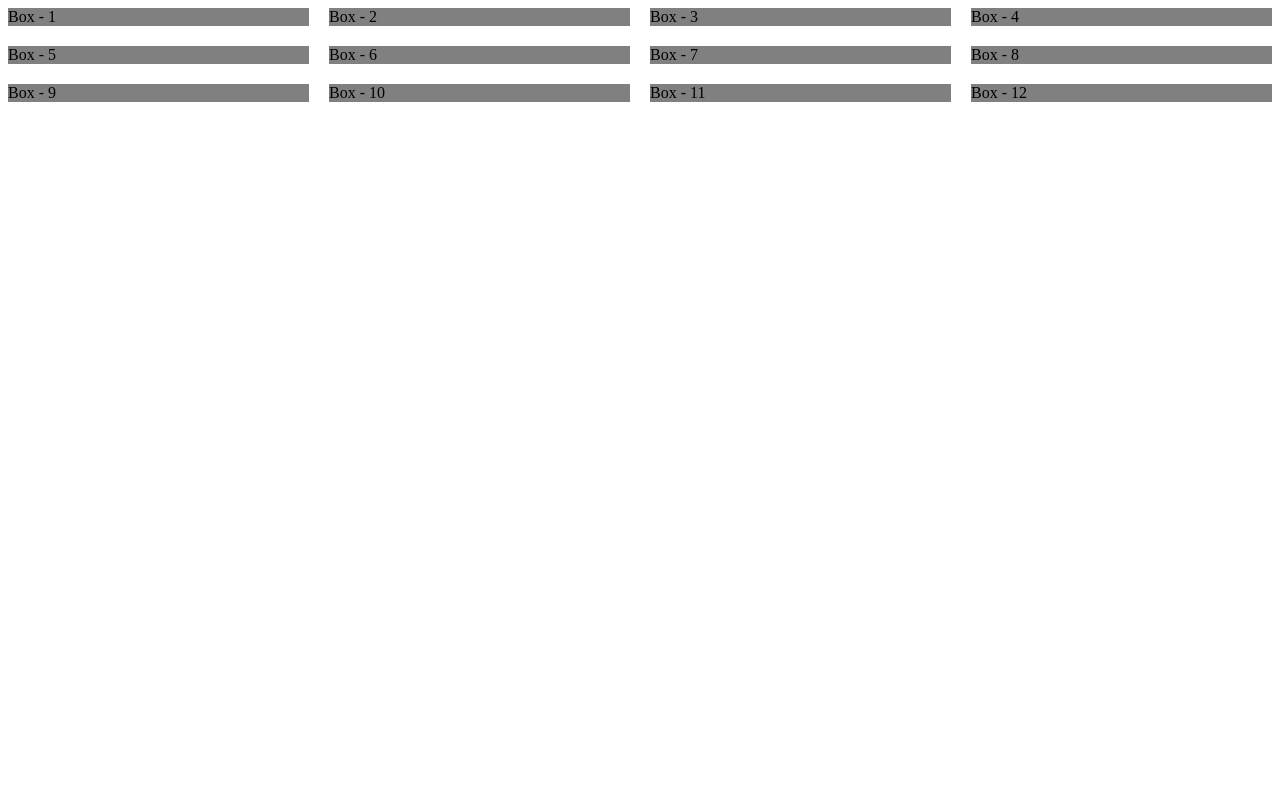
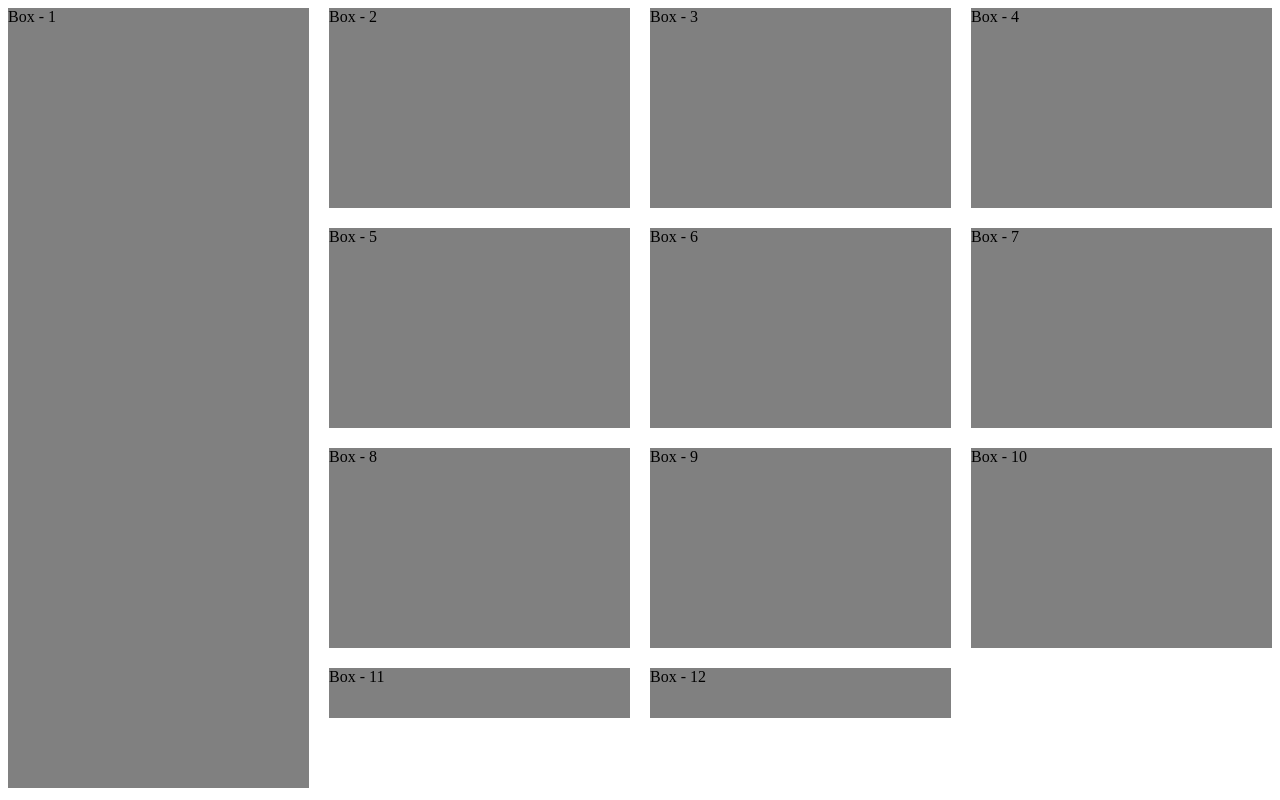
Before and after one commit to Sajjatul21/Programming-Hero-Html-CSS, a plain HTML site: page 2 Milestone-Responsive Web Layout/9 more responsive design with CSS flex, media query/9-3 Responsive Flex and CSS grid span/grid.html in a window 1280 px wide. Drawn offline with Linux system fonts and the light colour scheme.

Commit message:
box 1 row span, and using grid-template-rows

```diff
--- a/2 Milestone-Responsive Web Layout/9 more responsive design with CSS flex, media query/9-3 Responsive Flex and CSS grid span/grid.html
+++ b/2 Milestone-Responsive Web Layout/9 more responsive design with CSS flex, media query/9-3 Responsive Flex and CSS grid span/grid.html
@@ -9,11 +9,16 @@
         .container {
             display: grid;
             grid-template-columns: repeat(4, 1fr);
+            grid-template-rows: repeat(3, 200px) 50px 50px;
             gap: 20px;
         }
 
         .box {
             background-color: gray;
+        }
+
+        #box-1 {
+            grid-row: span 5;
         }
     </style>
 </head>
```
